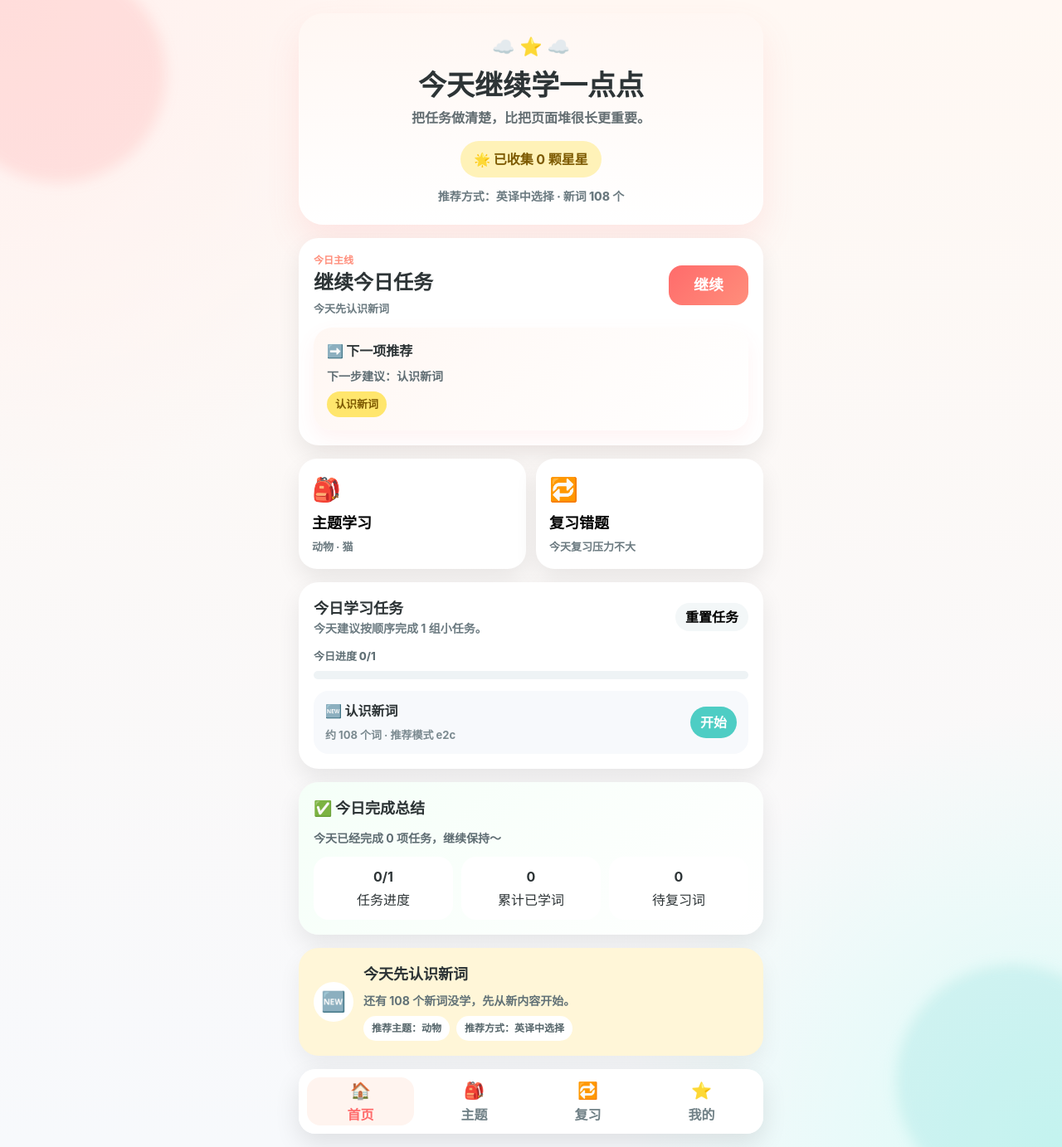
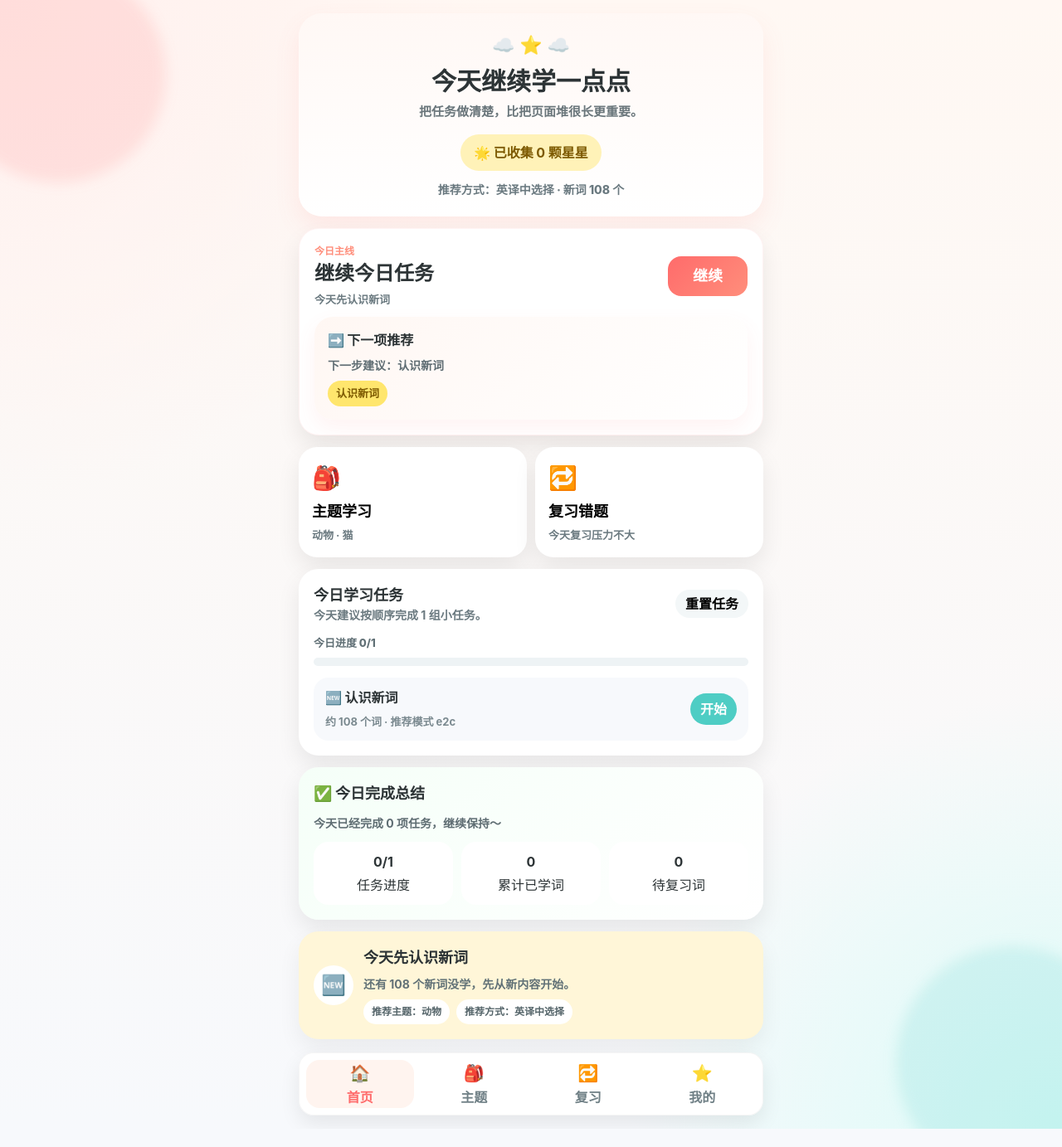
Before and after one commit to zhenxuanshi-ship-it/kid-english-learning, a React (Vite) app: page / in a window 1280 px wide. Shown: the whole page at 83% size. After the commit the page ends 1361 px from the top, so only its background shows below. Built offline with nearby package versions, Linux system fonts and the light colour scheme.

Commit message:
style: refine visual hierarchy across core navigation pages

```diff
--- a/src/components/common/BottomNav.tsx
+++ b/src/components/common/BottomNav.tsx
@@ -39,9 +39,10 @@ const styles: Record<string, CSSProperties> = {
     gap: 8,
     background: 'rgba(255,255,255,0.96)',
     backdropFilter: 'blur(12px)',
-    borderRadius: 20,
-    padding: 10,
-    boxShadow: '0 12px 30px rgba(0,0,0,0.10)',
+    borderRadius: 18,
+    padding: 8,
+    boxShadow: '0 10px 24px rgba(0,0,0,0.08)',
+    border: '1px solid rgba(0,0,0,0.04)',
   },
   tab: {
     minHeight: 58,
--- a/src/components/summary/RoundSummary.tsx
+++ b/src/components/summary/RoundSummary.tsx
@@ -141,7 +141,7 @@ const styles: Record<string, CSSProperties> = {
   },
   text: { fontSize: 18, margin: '18px 0 8px', textAlign: 'center' },
   footer: { textAlign: 'center', color: '#7c8a90', marginTop: 16, fontWeight: 700 },
-  actions: { display: 'flex', gap: 12, flexWrap: 'wrap', marginTop: 20 },
+  actions: { display: 'grid', gridTemplateColumns: '1fr', gap: 10, marginTop: 20 },
   navBlock: {
     marginTop: 18,
     display: 'grid',
@@ -152,10 +152,10 @@ const styles: Record<string, CSSProperties> = {
     boxShadow: '0 8px 18px rgba(0,0,0,0.05)',
   },
   navTitle: { fontWeight: 900, fontSize: 16 },
-  navGrid: { display: 'grid', gap: 10 },
+  navGrid: { display: 'grid', gap: 8 },
   navButton: {
-    minHeight: 48,
-    border: 'none',
+    minHeight: 46,
+    border: '1px solid #edf1f3',
     borderRadius: 16,
     background: '#f7f9fc',
     fontWeight: 800,
--- a/src/pages/HomePage.tsx
+++ b/src/pages/HomePage.tsx
@@ -105,17 +105,17 @@ export function HomePage({
 }
 
 const styles: Record<string, CSSProperties> = {
-  wrap: { display: 'grid', gap: 16 },
+  wrap: { display: 'grid', gap: 14 },
   heroCard: {
-    background: 'linear-gradient(180deg, #fff7f3 0%, #ffffff 100%)',
-    borderRadius: 30,
-    padding: '24px 20px',
-    boxShadow: '0 20px 40px rgba(255, 107, 107, 0.12)',
+    background: 'linear-gradient(180deg, #fff8f5 0%, #ffffff 100%)',
+    borderRadius: 28,
+    padding: '22px 18px',
+    boxShadow: '0 14px 30px rgba(255, 107, 107, 0.10)',
     textAlign: 'center',
   },
   sparkles: { fontSize: 22, marginBottom: 10 },
-  hero: { fontSize: 34, fontWeight: 900, lineHeight: 1.15 },
-  sub: { color: '#636e72', fontSize: 16, marginTop: 8, fontWeight: 700 },
+  hero: { fontSize: 30, fontWeight: 900, lineHeight: 1.15 },
+  sub: { color: '#6a767b', fontSize: 15, marginTop: 8, fontWeight: 700 },
   starPanel: {
     marginTop: 16,
     display: 'inline-block',
@@ -131,8 +131,9 @@ const styles: Record<string, CSSProperties> = {
     borderRadius: 24,
     padding: 18,
     display: 'grid',
-    gap: 12,
-    boxShadow: '0 12px 28px rgba(0,0,0,0.08)',
+    gap: 10,
+    boxShadow: '0 14px 28px rgba(0,0,0,0.08)',
+    border: '1px solid rgba(255, 107, 107, 0.08)',
   },
   primaryHeader: { display: 'flex', justifyContent: 'space-between', alignItems: 'center', gap: 12 },
   sectionKicker: { fontSize: 12, fontWeight: 900, color: '#ff8e7b' },
@@ -148,9 +149,9 @@ const styles: Record<string, CSSProperties> = {
     fontWeight: 900,
     fontSize: 18,
   },
-  quickGrid: { display: 'grid', gridTemplateColumns: '1fr 1fr', gap: 12 },
+  quickGrid: { display: 'grid', gridTemplateColumns: '1fr 1fr', gap: 10 },
   quickCard: {
-    minHeight: 120,
+    minHeight: 112,
     border: 'none',
     borderRadius: 22,
     background: '#fff',
--- a/src/pages/ReviewPage.tsx
+++ b/src/pages/ReviewPage.tsx
@@ -37,14 +37,15 @@ export function ReviewPage({ items, onStartReview }: ReviewPageProps) {
 }
 
 const styles: Record<string, CSSProperties> = {
-  wrap: { display: 'grid', gap: 16 },
+  wrap: { display: 'grid', gap: 14 },
   hero: {
     background: 'linear-gradient(135deg, #fff8f8, #ffffff)',
     borderRadius: 28,
     padding: 20,
     display: 'grid',
     gap: 10,
-    boxShadow: '0 16px 30px rgba(255,118,117,0.12)',
+    boxShadow: '0 14px 28px rgba(255,118,117,0.10)',
+    border: '1px solid rgba(255, 118, 117, 0.08)',
   },
   kicker: { fontSize: 13, fontWeight: 900, color: '#ff8e7b' },
   title: { fontSize: 28, fontWeight: 900 },
--- a/src/pages/TopicsPage.tsx
+++ b/src/pages/TopicsPage.tsx
@@ -31,14 +31,15 @@ export function TopicsPage({ items, selectedCategory, onSelectCategory, onStartT
 }
 
 const styles: Record<string, CSSProperties> = {
-  wrap: { display: 'grid', gap: 16 },
+  wrap: { display: 'grid', gap: 14 },
   hero: {
-    background: 'linear-gradient(135deg, #fff7f3, #ffffff)',
+    background: 'linear-gradient(135deg, #fff8f5, #ffffff)',
     borderRadius: 28,
     padding: 20,
     display: 'grid',
     gap: 8,
-    boxShadow: '0 16px 30px rgba(255,107,107,0.12)',
+    boxShadow: '0 14px 28px rgba(255,107,107,0.10)',
+    border: '1px solid rgba(255, 107, 107, 0.08)',
   },
   kicker: { fontSize: 13, fontWeight: 900, color: '#ff8e7b' },
   title: { fontSize: 28, fontWeight: 900 },
```
